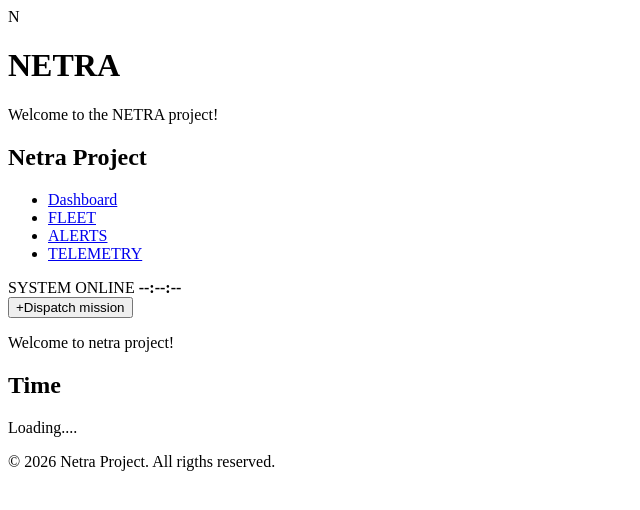
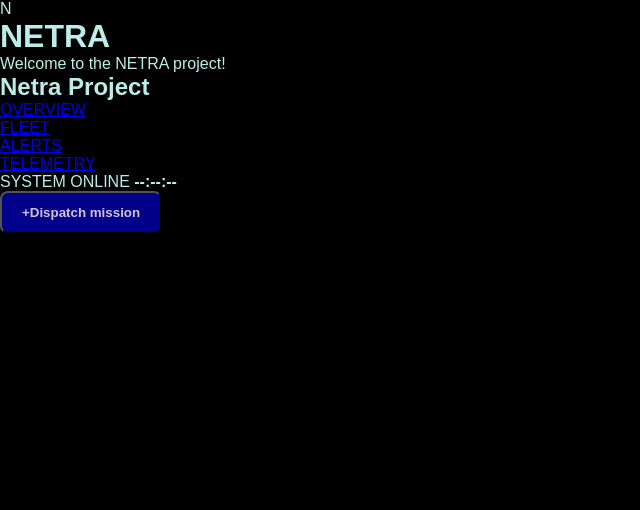
Before and after one commit to charanjagatha/NetraProject, a plain HTML site: page index.html in a window 1280 px wide. Shown: the whole page, without its empty margins (0-640 px from the left). Drawn offline with Linux system fonts and the light colour scheme.

Commit message:
netra project

```diff
--- a/index.html
+++ b/index.html
@@ -4,49 +4,34 @@
   <meta charset="UTF-8">
   <meta name="viewport" content="width=device-width, initial-scale=1.0">
   <title>NetraProject</title>
+  <link rel="stylesheet" href="styles.css">
 </head>
 <body>
   <header>
     <div class="brand">
-            <div class ="brand logo">N</div>
-
+      <div class="brand-logo">N</div>
       <h1>NETRA</h1>
       <p>Welcome to the NETRA project!</p>
-        <h2> Netra Project</h2>
-        </div>
+      <h2>Netra Project</h2>
     </div>
 
-        <!--Navigation section---->
+    <!-- Navigation -->
     <nav>
       <ul>
-                <li><a href="#dashboard">Dashboard</a></li>
+        <li><a href="#overview">OVERVIEW</a></li>
         <li><a href="#fleet">FLEET</a></li>
         <li><a href="#alerts">ALERTS</a></li>
         <li><a href="#telemetry">TELEMETRY</a></li>
       </ul>
     </nav>
-        <!--status+clock--->
+
+    <!-- Status + clock -->
     <div class="header-right">
       <span id="online-dot"></span>
       <span>SYSTEM ONLINE</span>
       <strong id="clock">--:--:--</strong>
     </div>
-          <!--Dispatch section--->
+
+    <!-- Dispatch section -->
     <button class="dispatch-open" type="button">+Dispatch mission</button>
   </header>
-    <main>
-        <p>Welcome to netra project!</p>
-        <h2>Time</h2>
-        <p id="current _time">Loading....</p>
-
-    </main>
-     <footer>
-        <p>&copy; 2026 Netra Project. All rigths reserved.</p>
-
-     </footer>
-     <script src ="script"></script>
-
-
-
-</body>
-</html>
--- a/styles.css
+++ b/styles.css
@@ -1,24 +1,25 @@
-*{
-    margin:0;
-    padding:0;
-    box-sizing:border-box;
+* {
+  margin: 0;
+  padding: 0;
+  box-sizing: border-box;
 }
-html{
-    scroll-behavior:smooth;
 
+html {
+  scroll-behavior: smooth;
 }
-body{
-  background:black;
-  color:rgb(188, 237, 232);
-  font-family:Arial,sans-serif;
-  min-width: 100vh;
+
+body {
+  background: black;
+  color: rgb(188, 237, 232);
+  font-family: Arial, sans-serif;
+  min-height: 100vh;
 }
-button{
-    background:darkblue;
-    color:thistle;
-    padding:12px 20px;
-    border-radius:8px;
-    cursor: pointer;
-    font-weight:bold;
 
+button {
+  background: darkblue;
+  color: thistle;
+  padding: 12px 20px;
+  border-radius: 8px;
+  cursor: pointer;
+  font-weight: bold;
 }
```
Lines whose indentation alone changed are shown as unchanged.
